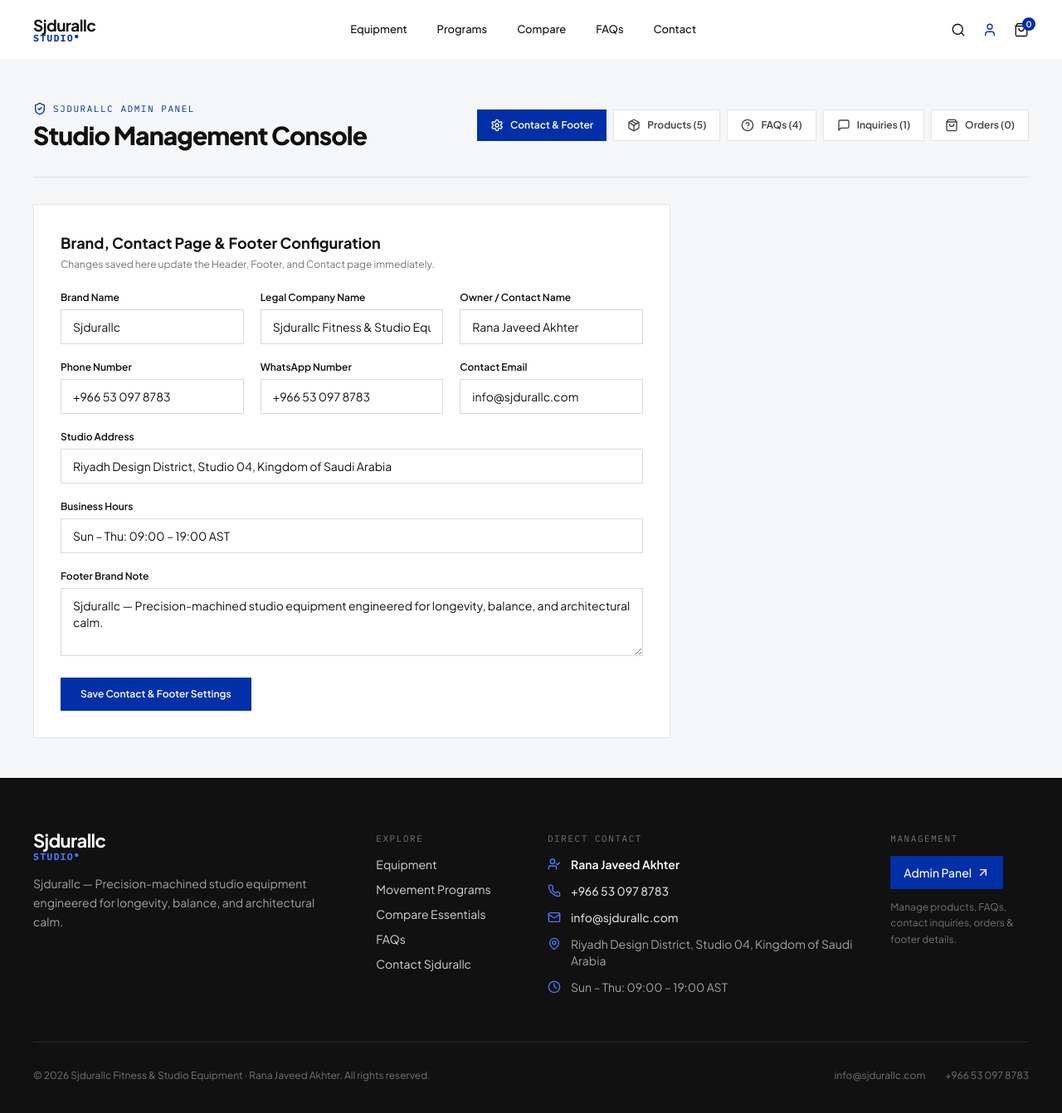
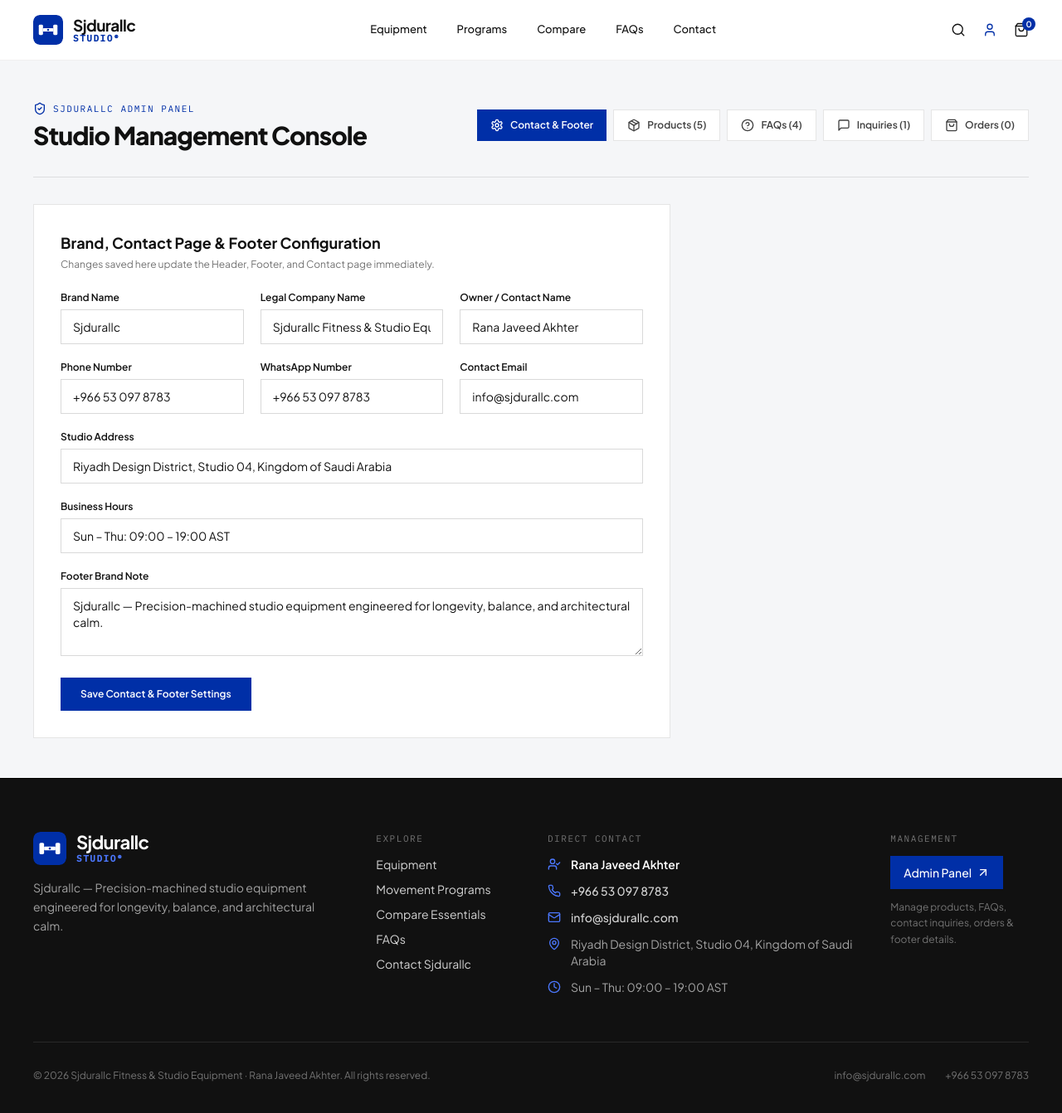
Before and after one commit to GODZISOP/sdj, a React (Vite) app: page /admin in a window 1280 px wide. Shown: the top 1342 px of the page at 83% size. Built offline with nearby package versions, Linux system fonts and the light colour scheme.

Commit message:
Add custom Sjdurallc architectural logo mark and browser favicon

```diff
--- a/index.html
+++ b/index.html
@@ -4,6 +4,7 @@
     <meta charset="UTF-8" />
     <meta name="viewport" content="width=device-width, initial-scale=1.0" />
     <title>Sjdurallc® — Sculptural Fitness Equipment</title>
+    <link rel="icon" type="image/svg+xml" href="/favicon.svg" />
     <link rel="preconnect" href="https://fonts.googleapis.com" />
     <link rel="preconnect" href="https://fonts.gstatic.com" crossorigin />
     <link
--- a/src/components/Footer.tsx
+++ b/src/components/Footer.tsx
@@ -12,11 +12,18 @@ export const Footer: React.FC = () => {
         <div className="grid grid-cols-1 md:grid-cols-12 gap-10 pb-14 border-b border-white/10">
           {/* Brand Column */}
           <div className="md:col-span-4 space-y-4">
-            <div className="leading-[0.95] tracking-[-0.03em] font-bold text-[22px]">
-              <span className="block">{settings.brandName}</span>
-              <span className="block text-[11px] font-mono uppercase tracking-[0.14em] text-[#4C78FF] mt-1">
-                Studio®
-              </span>
+            <div className="flex items-center gap-3">
+              <img
+                src="/favicon.svg"
+                alt={`${settings.brandName} Logo`}
+                className="w-10 h-10 rounded-lg"
+              />
+              <div className="leading-[0.95] tracking-[-0.03em] font-bold text-[22px]">
+                <span className="block">{settings.brandName}</span>
+                <span className="block text-[11px] font-mono uppercase tracking-[0.14em] text-[#4C78FF] mt-1">
+                  Studio®
+                </span>
+              </div>
             </div>
             <p className="text-sm text-neutral-400 max-w-sm leading-relaxed">
               {settings.footerNote}
--- a/src/components/Navbar.tsx
+++ b/src/components/Navbar.tsx
@@ -34,12 +34,19 @@ export const Navbar: React.FC = () => {
   return (
     <header className="sticky top-0 z-40 bg-white/95 backdrop-blur-sm border-b border-black/[0.06]">
       <div className="max-w-[1360px] mx-auto px-6 md:px-10 h-[72px] flex items-center justify-between">
-        {/* Stacked Brand Wordmark */}
-        <Link to="/" className="leading-[0.95] tracking-[-0.03em] font-bold text-[19px] text-[#111111]">
-          <span className="block">{settings.brandName}</span>
-          <span className="block text-[11px] font-mono uppercase tracking-[0.14em] text-[#002FA7] mt-0.5">
-            Studio®
-          </span>
+        {/* Stacked Brand Wordmark + Sculptural Logo Mark */}
+        <Link to="/" className="flex items-center gap-3 group">
+          <img
+            src="/favicon.svg"
+            alt={`${settings.brandName} Logo`}
+            className="w-9 h-9 rounded-lg transition-transform duration-300 group-hover:scale-105"
+          />
+          <div className="leading-[0.95] tracking-[-0.03em] font-bold text-[19px] text-[#111111]">
+            <span className="block">{settings.brandName}</span>
+            <span className="block text-[11px] font-mono uppercase tracking-[0.14em] text-[#002FA7] mt-0.5">
+              Studio®
+            </span>
+          </div>
         </Link>
 
         {/* Centered Navigation */}
```
Also changed, not shown: public/favicon.svg (added).
